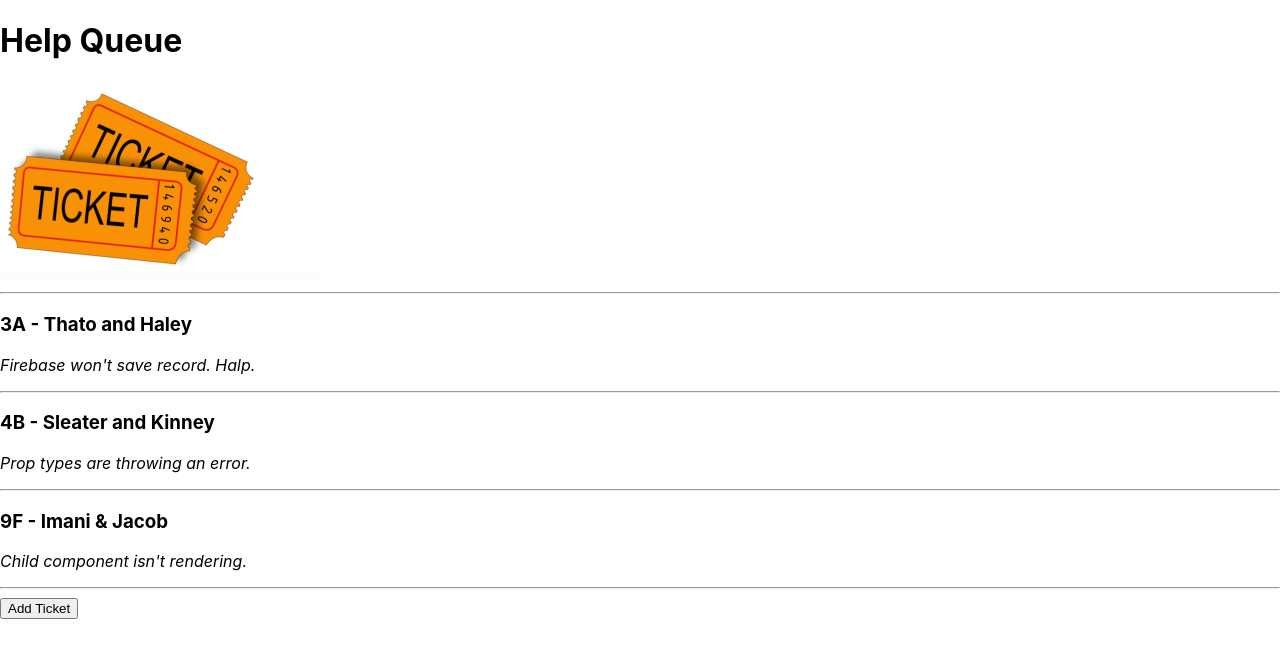
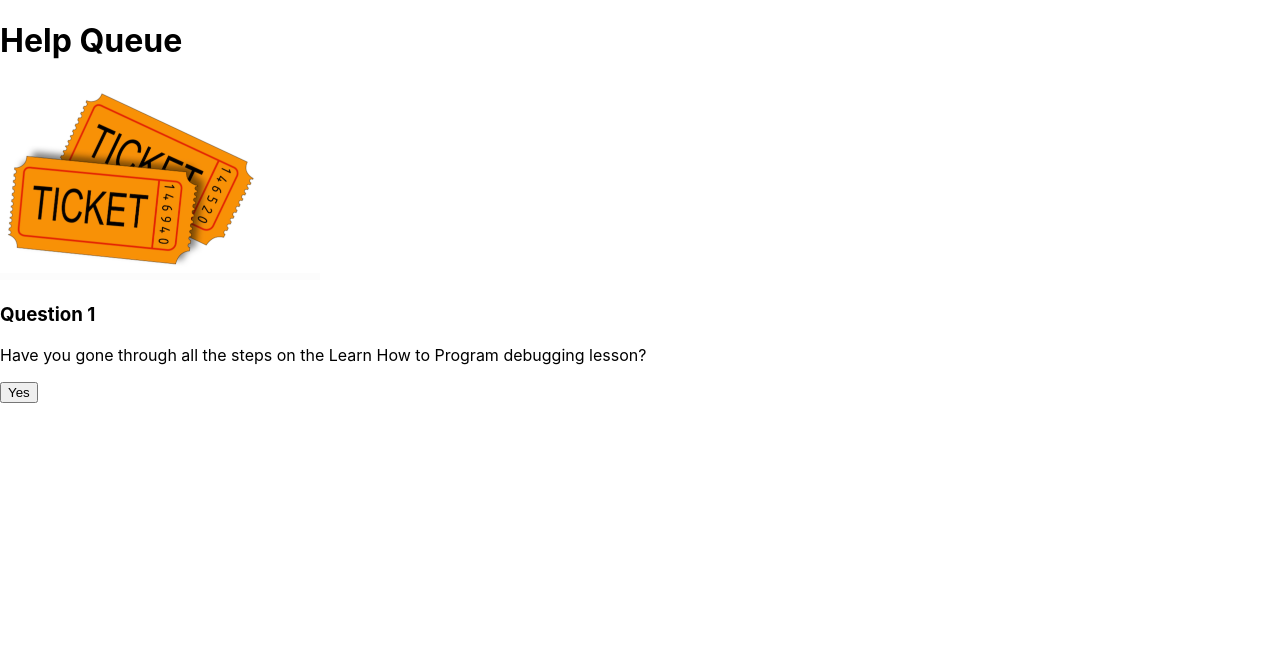
Before and after one commit to shanizalingle/help-queue, a React (Create React App) app: page / in a window 1280 px wide. Shown: the top 658 px of the page. Built offline with nearby package versions, Linux system fonts and the light colour scheme.

Commit message:
refactor questions
Co-authored-by: Keisha Hepner <kmhepner90@gmail.com>

```diff
--- /dev/null
+++ b/src/components/Question.js
@@ -0,0 +1,12 @@
+import React from "react";
+
+function Question(props){
+  return (
+    <React.Fragment>
+      <h3>Question {props.questionNumber}</h3>
+      <p>{props.questionText}</p>
+    </React.Fragment>
+  );
+}
+
+export default Question;
--- a/src/components/TicketControl.js
+++ b/src/components/TicketControl.js
@@ -1,30 +1,43 @@
 import React from 'react';
 import NewTicketForm from './NewTicketForm';
 import TicketList from './TicketList';
-
+import Question from './Question';
 class TicketControl extends React.Component {
 
   constructor(props) {
     super(props);
     this.state = {
-      formVisibleOnPage: false
+      formVisibleOnPage: false,
+      count: 0
     };
   }
 
   handleClick = () => {
+    this.setState({count: this.state.count + 1})
+    if (this.state.count + 1 >= 3) {
     this.setState(prevState => ({
       formVisibleOnPage: !prevState.formVisibleOnPage}));
+    }
   }
 
   render(){
     let currentlyVisibleState = null;
     let buttonText = null;
-    if (this.state.formVisibleOnPage) {
-      currentlyVisibleState = <NewTicketForm />;
-      buttonText = "Return to Ticket List";
+    if (this.state.count === 0) {
+      currentlyVisibleState = <Question questionNumber = {1} questionText = "Have you gone through all the steps on the Learn How to Program debugging lesson?" />;
+      buttonText = "Yes";
+    } else if (this.state.count === 1) {
+      currentlyVisibleState = <Question questionNumber = {2} questionText = "Have you asked another pair for help?" />;
+      buttonText = "Yes";
+    } else if (this.state.count === 2) {
+      currentlyVisibleState = <Question questionNumber = {3} questionText = "Have you spent 15 minutes going through through the problem documenting every step?"/>;
+      buttonText = "Yes";
+    } else if (this.state.formVisibleOnPage) {
+      currentlyVisibleState = <TicketList/>;
+      buttonText = "Add Ticket";
     } else {
-      currentlyVisibleState = <TicketList />;
-      buttonText = "Add Ticket";
+      currentlyVisibleState = <NewTicketForm />
+      buttonText= 'Return to ticket list';
     }
     return (
       <React.Fragment>
@@ -33,7 +46,6 @@ class TicketControl extends React.Component {
       </React.Fragment>
     );
   }
-
 }
 
 export default TicketControl;
```
